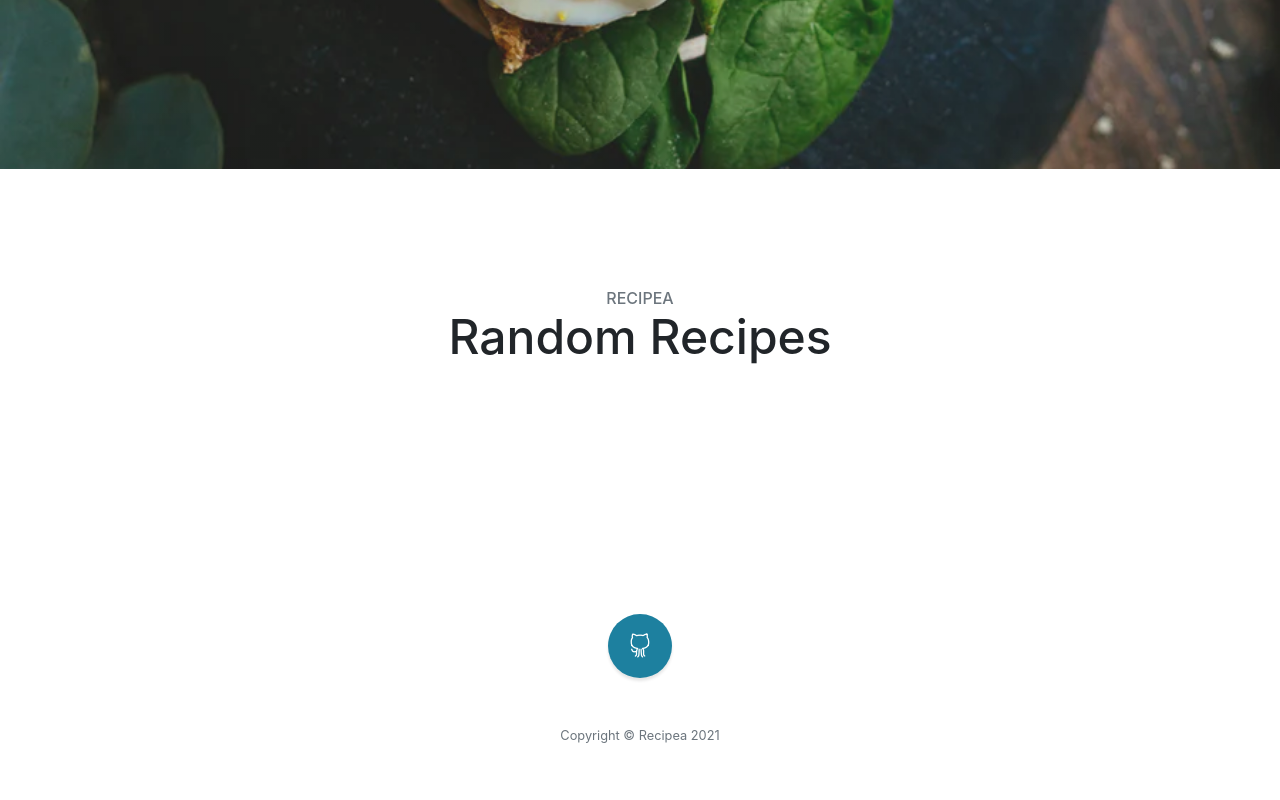
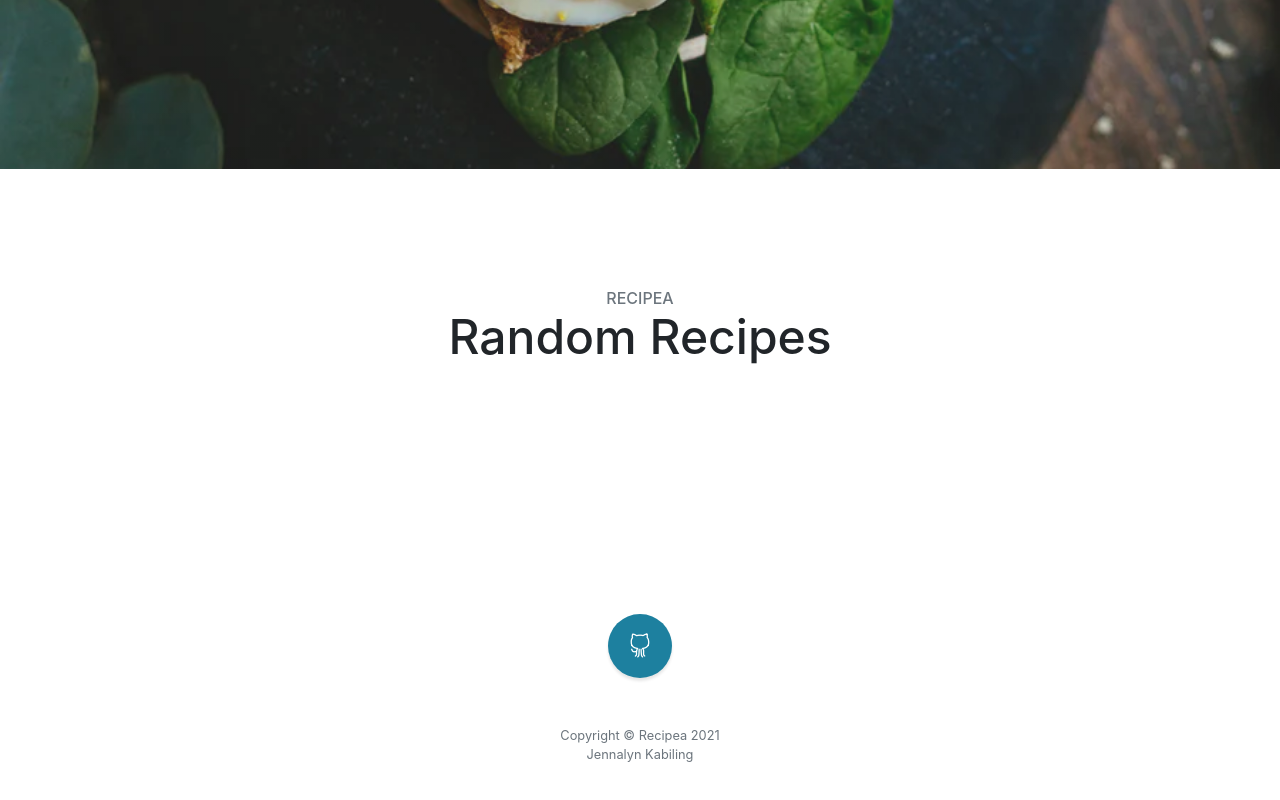
Before and after one commit to JennaScript/recipea, a website with bundled scripts: page index.html in a window 1280 px wide. Shown: the part 631-1431 px from the top of the page. Built offline with nearby package versions, Linux system fonts and the light colour scheme; no server answers.

Commit message:
Update index.html

```diff
--- a/index.html
+++ b/index.html
@@ -73,6 +73,7 @@
         </li>
       </ul>
       <p class="text-muted small mb-0">Copyright &copy; Recipea 2021</p>
+      <p class="text-muted small mb-0">Jennalyn Kabiling</p>
     </div>
   </footer>
 
@@ -93,5 +94,4 @@
   <script src="js/script.js"></script>
 
 </body>
-
 </html>
```
